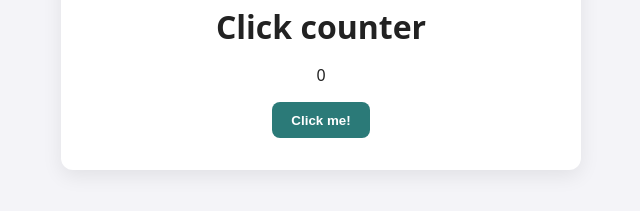
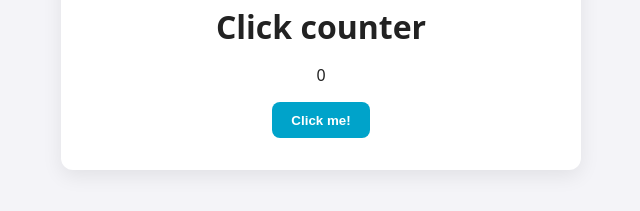
Before and after one commit to michellebarrigaIT/practica5-taskRunner, a website: page index.html in a window 1280 px wide. Shown: the part 127-338 px from the top of the page, without its empty margins (319-959 px from the left). Drawn offline with Linux system fonts and the light colour scheme.

Commit message:
style: change button color

```diff
--- a/css/style.scss
+++ b/css/style.scss
@@ -1,4 +1,4 @@
-$primary: #2b7a78;
+$primary: #00A3CA;
 $bg: #f4f4f8;
 
 * {
```
Also changed, not shown: css/style.css, 1 other file.
